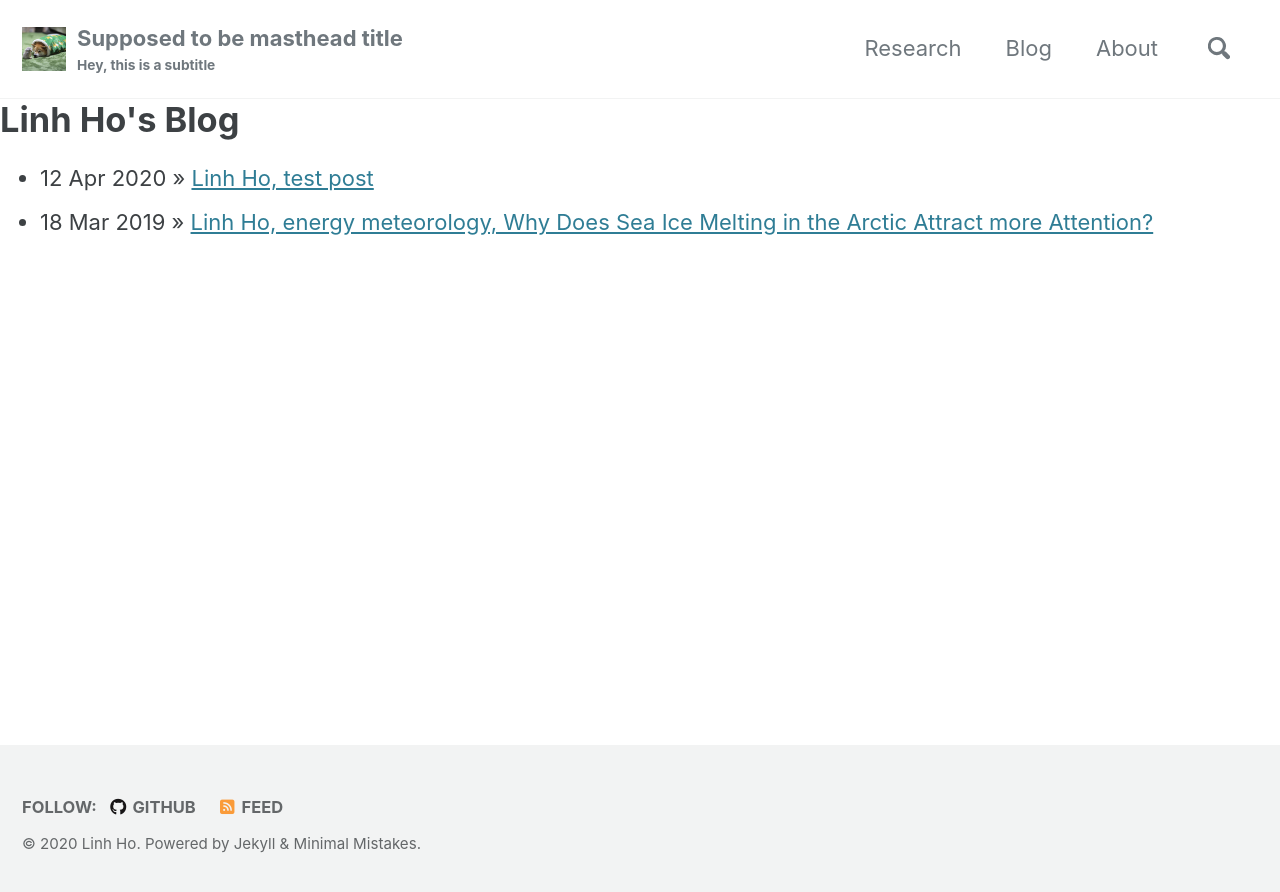
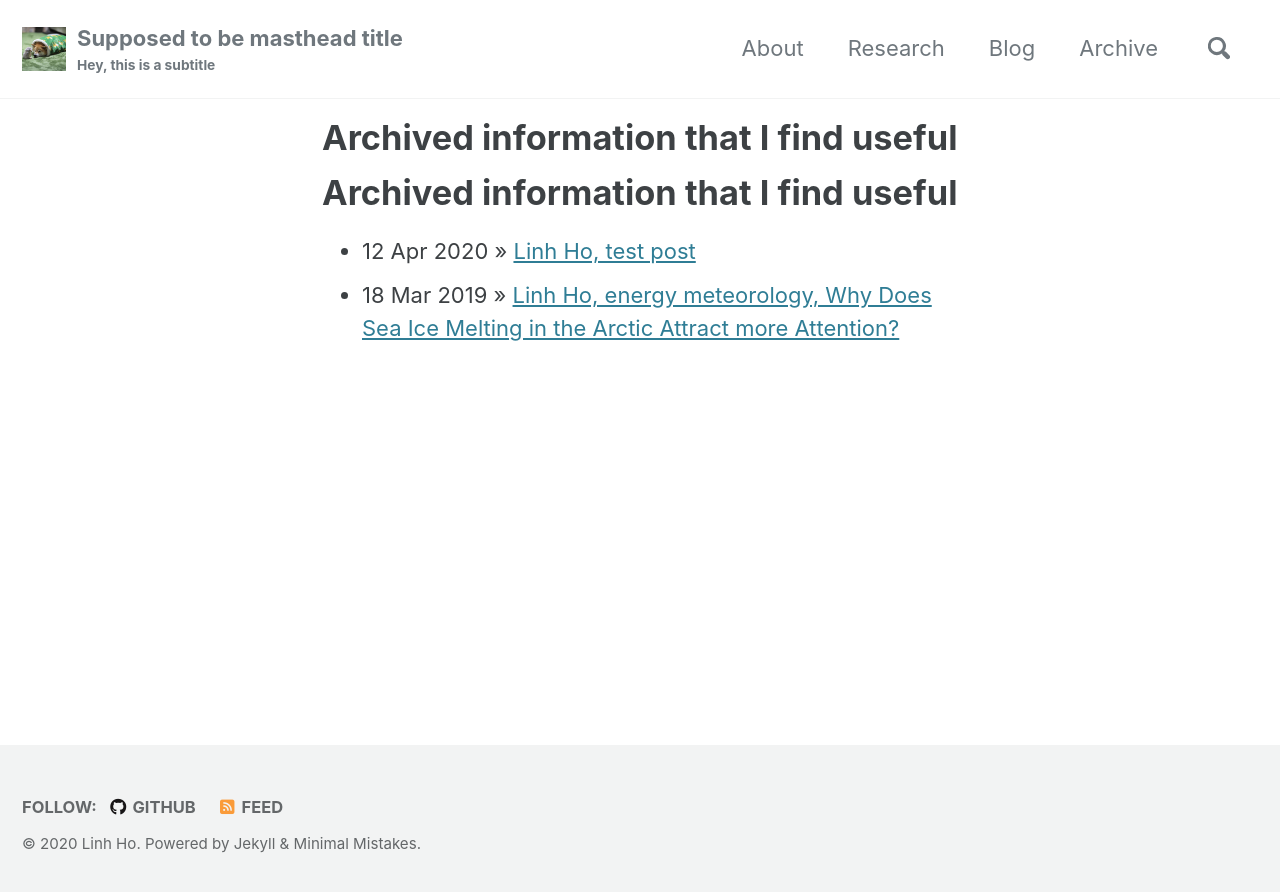
Before and after one commit to LinhHo/linhho.github.io, a Jekyll site: the page built from archive/index.html, in a window 1280 px wide. Shown: the top 892 px of the page. Built offline with Jekyll 4.4.1, drawn with Linux system fonts in a browser that asks for light colours; cached includes are drawn as plain includes; nearby versions of some CDN libraries.

Commit message:
Create archive

```diff
--- a/_data/navigation.yml
+++ b/_data/navigation.yml
@@ -2,12 +2,14 @@
 main:
 #  - title: "Quick-Start Guide"
 #    url: https://mmistakes.github.io/minimal-mistakes/docs/quick-start-guide/
+  - title: "About"
+    url: "/about/"
   - title: "Research"
     url: /research/
   - title: "Blog"
     url: /blog/
     description: "My ramblings about everything I find interesting"
-  - title: "About"
-    url: "/about/"
+  - title: "Archive"
+    url: /archive/
   # - title: "Sitemap"
   #   url: /sitemap/
--- a/blog/index.html
+++ b/archive/index.html
@@ -1,6 +1,6 @@
 ---
-layout: default
-title: Linh Ho's Blog
+layout: archive
+title: Archived information that I find useful
 ---
 	<h1>{{ page.title }}</h1>
 	<ul class="posts">
```
